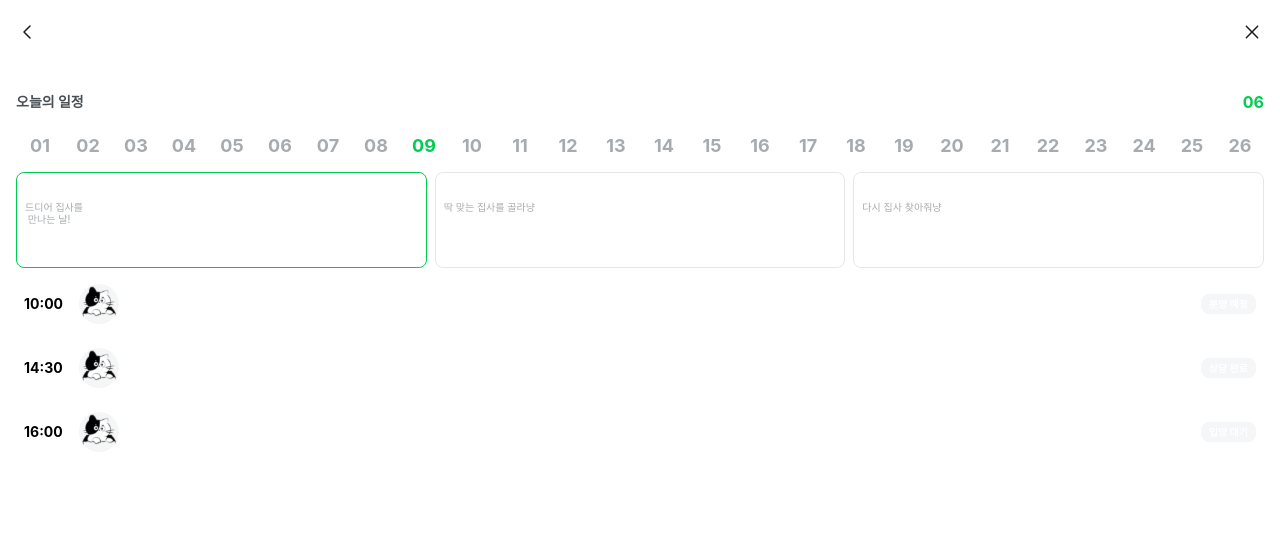
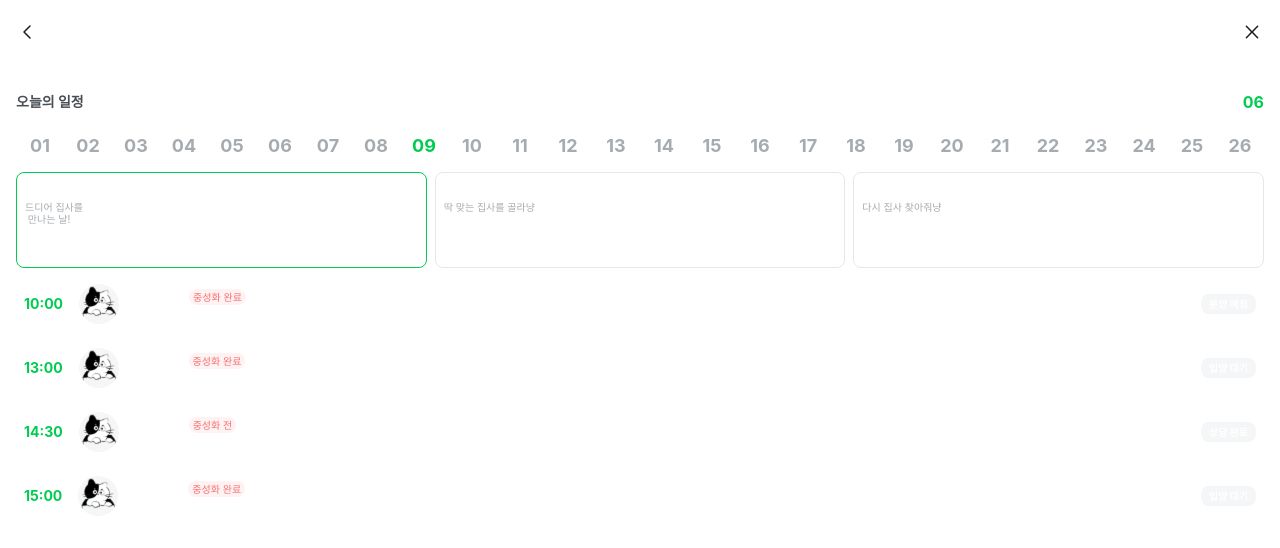
Before and after one commit to Team-Lea-Squad/take-meow-home-client, a Next.js app: page /shelter/adoption-schedule in a window 1280 px wide. Shown: the top 548 px of the page. Built offline with nearby package versions, Linux system fonts and the light colour scheme.

Commit message:
[Add] 일정 카드 컴포넌트 및 필터

```diff
--- a/src/app/shelter/adoption-schedule/page.tsx
+++ b/src/app/shelter/adoption-schedule/page.tsx
@@ -23,16 +23,23 @@ const Page = () => {
       </div>
       <DateSelector year={currentYear} month={currentMonth} />
       <StatusSummaryCards />
-      {scheduleData?.map((schedule) => (
-        <CatInfoCard
-          key={schedule.id}
-          time={schedule.time}
-          catName={schedule.catName}
-          userName={schedule.userName}
-          status={schedule.status}
-          onClick={() => router.push(`/shelter/detail-cat/${schedule.id}`)}
-        />
-      ))}
+      {scheduleData
+        ?.sort((a, b) => {
+          const timeA = a.time.split(":").map(Number);
+          const timeB = b.time.split(":").map(Number);
+          return timeA[0] * 60 + timeA[1] - (timeB[0] * 60 + timeB[1]);
+        })
+        .map((schedule) => (
+          <CatInfoCard
+            key={schedule?.id}
+            time={schedule?.time}
+            catName={schedule?.catName}
+            userName={schedule?.userName}
+            status={schedule?.status}
+            neutered={schedule?.neutered}
+            onClick={() => router.push(`/shelter/detail-cat/${schedule.id}`)}
+          />
+        ))}
     </div>
   );
 };
--- a/src/components/CatInfoCard.tsx
+++ b/src/components/CatInfoCard.tsx
@@ -1,12 +1,14 @@
 import React from "react";
 import Image from "next/image";
-// import { Status } from "@/enum/AdoptionStatus";
 
 interface CatInfoCardProps {
   time: string;
   catName: string;
   userName: string;
   status: string;
+  age?: number;
+  gender?: "남" | "여";
+  neutered: boolean;
   onClick?: () => void;
 }
 
@@ -15,6 +17,9 @@ const CatInfoCard = ({
   catName = "로로",
   userName = "레아",
   status = "분양 예정",
+  age = 0,
+  gender = "여",
+  neutered,
   onClick
 }: CatInfoCardProps) => {
   return (
@@ -22,7 +27,7 @@ const CatInfoCard = ({
       className="flex p-2 text-paragraph-120-R items-center w-full gap-4 mt-2 cursor-pointer"
       onClick={onClick}
     >
-      <p className="text-paragraph-120-B text-black">{time}</p>
+      <p className="text-paragraph-120-B text-primary">{time}</p>
       <div className="flex items-center justify-between w-full">
         <div className="flex gap-2 items-center text-caption-120-R">
           <div className="w-10 h-10 rounded-full overflow-hidden bg-background-chips">
@@ -35,7 +40,12 @@ const CatInfoCard = ({
             />
           </div>
           <div className="flex flex-col gpa-2">
-            <p className="text-caption-120-B">{catName}</p>
+            <div className="text-caption-120-B flex gap-1 items-center">
+              {catName} {age}살 {gender}{" "}
+              <div className="text-caption-100-R p-[2px] bg-red-100 rounded-lg px-1 text-red-500">
+                {neutered ? "중성화 완료" : "중성화 전"}
+              </div>
+            </div>
             <p>{userName}</p>
           </div>
         </div>
--- a/src/data/scheduleData.ts
+++ b/src/data/scheduleData.ts
@@ -24,7 +24,7 @@ export const scheduleData: ScheduleData[] = [
     id: 2,
     time: "14:30",
     catName: "나비",
-    userName: "민지",
+    userName: "우희",
     status: "상담 완료",
     age: 1,
     gender: "남",
@@ -32,12 +32,22 @@ export const scheduleData: ScheduleData[] = [
   },
   {
     id: 3,
-    time: "16:00",
+    time: "15:00",
     catName: "초코",
-    userName: "지훈",
+    userName: "지안",
     status: "입양 대기",
     age: 3,
     gender: "여",
     neutered: true
+  },
+  {
+    id: 4,
+    time: "13:00",
+    catName: "까미",
+    userName: "빈",
+    status: "입양 대기",
+    age: 8,
+    gender: "여",
+    neutered: true
   }
 ];
```
